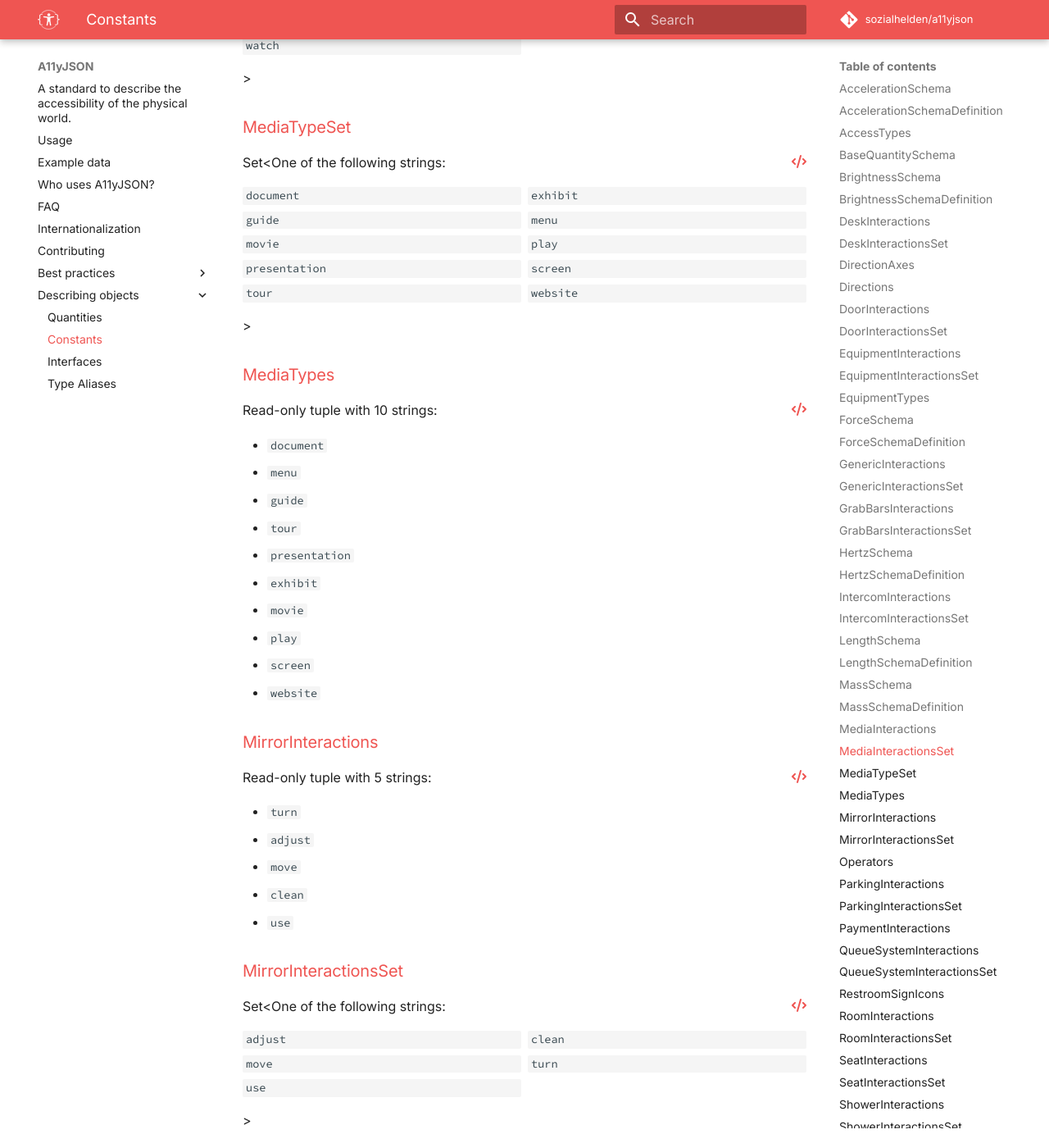
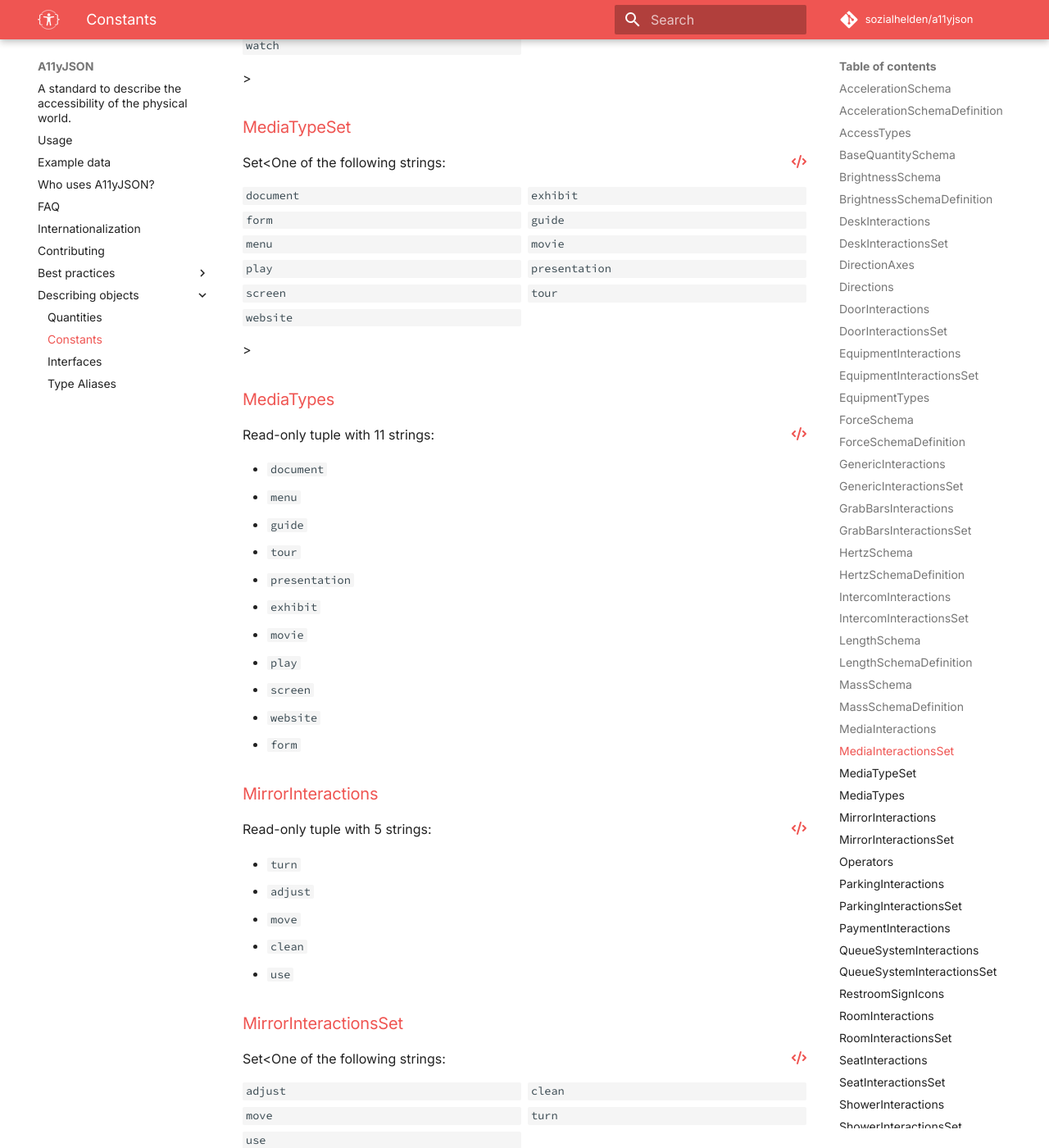
Before and after one commit to sozialhelden/a11yjson, an MkDocs documentation site: the page built from docs/describing-objects/constants.md, in a window 1280 px wide and 1400 px high, scrolled down 10719 px. Shown: the whole window at 82% size. Built offline with MkDocs 1.6.1 and Material for MkDocs 9.7.7, drawn with Linux system fonts in a browser that asks for light colours; comment, search, counter and statistics services are not loaded.

Commit message:
Update docs

```diff
--- a/docs/describing-objects/constants.md
+++ b/docs/describing-objects/constants.md
@@ -833,7 +833,7 @@ Set&lt;One of the following strings:
 
 ### <a id="MediaTypeSet">MediaTypeSet</a>
 
-<span class='source-link'>[:fontawesome-solid-code:](https://github.com/sozialhelden/a11yjson/blob/main/src/Media.ts#L42)</span>
+<span class='source-link'>[:fontawesome-solid-code:](https://github.com/sozialhelden/a11yjson/blob/main/src/Media.ts#L43)</span>
 
 
 
@@ -843,6 +843,8 @@ Set&lt;One of the following strings:
 <code>document</code>
 
 <code>exhibit</code>
+
+<code>form</code>
 
 <code>guide</code>
 
@@ -869,7 +871,7 @@ Set&lt;One of the following strings:
 
 
 
-Read-only tuple with 10 strings:
+Read-only tuple with 11 strings:
 <ul>
 <li><code>document</code></li>
 
@@ -890,6 +892,8 @@ Read-only tuple with 10 strings:
 <li><code>screen</code></li>
 
 <li><code>website</code></li>
+
+<li><code>form</code></li>
 </ul>
 
 
```
Also changed, not shown: docs/describing-objects/interfaces.md (+5 -1 lines), docs/describing-objects/type-aliases.md (+3 -1 lines).
